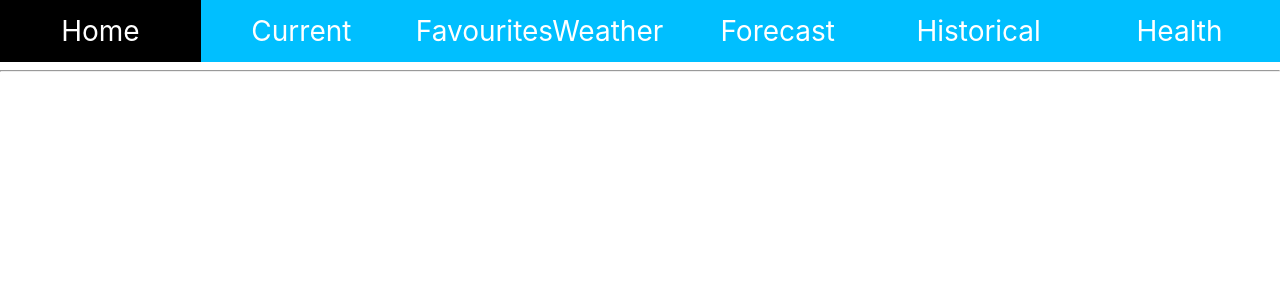
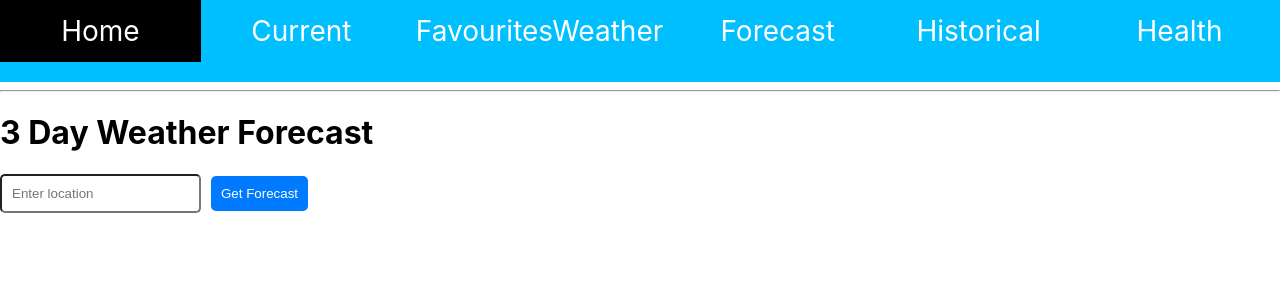
Before and after one commit to Sandyatech/tech-returner-final-project, a React (Create React App) app: page /forecast in a window 1280 px wide. Shown: the top 300 px of the page. Built offline with nearby package versions, Linux system fonts and the light colour scheme.

Commit message:
inital commit to test forcast page

```diff
--- a/package.json
+++ b/package.json
@@ -11,6 +11,7 @@
     "@types/react": "^18.0.28",
     "@types/react-dom": "^18.0.11",
     "@types/react-router-dom": "^5.3.3",
+    "axios": "^1.3.4",
     "react": "^18.2.0",
     "react-dom": "^18.2.0",
     "react-error-boundary": "^3.1.4",
--- a/src/App.css
+++ b/src/App.css
@@ -33,3 +33,58 @@ li {
     .menu:hover {
         background: black;
     }
+
+ul {
+  list-style: none;
+  margin: 0;
+  padding: 0;
+}
+
+li {
+  margin-bottom: 20px;
+}
+
+.container {
+  display: flex;
+  flex-wrap: wrap;
+}
+
+.card {
+  width: calc(20.33% - 10px);
+  margin-bottom: 20px;
+  background-color: #f2f2f2;
+  padding: 20px;
+  border-radius: 10px;
+  box-shadow: 0px 2px 4px rgba(0, 0, 0, 0.1);
+}
+
+
+.card img {
+  display: block;
+  margin: 10px auto;
+  max-width: 100%;
+}
+
+.form-container {
+  margin-bottom: 20px;
+}
+
+.form-container input {
+  padding: 10px;
+
+  border-radius: 5px;
+  margin-right: 10px;
+}
+
+.form-container button {
+  padding: 10px;
+  border: none;
+  border-radius: 5px;
+  background-color: #007bff;
+  color: #fff;
+  cursor: pointer;
+}
+
+.form-container button:hover {
+  background-color: #0069d9;
+}
--- a/src/components/Forecast.tsx
+++ b/src/components/Forecast.tsx
@@ -1,3 +1,117 @@
-const Forecast : React.FC = () => <></>;
+import React, { useState } from "react";
+import axios from "axios";
+import "../App.css";
+
+interface WeatherData {
+    date: string;
+    day: {
+        maxtemp_c: number;
+        mintemp_c: number;
+        condition: {
+            text: string;
+            icon: string;
+        };
+    };
+}
+
+interface CurrentWeatherData {
+    last_updated: string;
+    temp_c: number;
+    condition: {
+        text: string;
+        icon: string;
+    };
+    wind_kph: number;
+    humidity: number;
+    feelslike_c: number;
+    uv: number;
+}
+
+interface LocationData {
+    name: string;
+    region: string;
+    country: string;
+    localtime: string;
+}
+
+function Forecast() {
+    const [location, setLocation] = useState("");
+    const [forecast, setForecast] = useState<{ forecastday: WeatherData[] }>();
+    const [currentWeather, setCurrentWeather] = useState<CurrentWeatherData>();
+    const [locationData, setLocationData] = useState<LocationData>();
+
+    const handleSubmit = async (event: React.FormEvent<HTMLFormElement>) => {
+        event.preventDefault();
+
+        const options = {
+            method: "GET",
+            url: "https://weatherapi-com.p.rapidapi.com/forecast.json",
+            params: { q: location, days: "7" },
+            headers: {
+                "X-RapidAPI-Key":
+                    "92b61d7045msh8d56720ae538310p1e2cfbjsn9e998da755fd",
+                "X-RapidAPI-Host": "weatherapi-com.p.rapidapi.com",
+            },
+        };
+
+        try {
+            const response = await axios.request(options);
+            setForecast(response.data.forecast);
+            setCurrentWeather(response.data.current);
+            setLocationData(response.data.location);
+        } catch (error) {
+            console.error(error);
+        }
+    };
+
+    return (
+        <div>
+            <h1>3 Day Weather Forecast</h1>
+            <form onSubmit={handleSubmit} className="form-container">
+                <input
+                    type="text"
+                    placeholder="Enter location"
+                    value={location}
+                    onChange={(event) => setLocation(event.target.value)}
+                />
+                <button type="submit">Get Forecast</button>
+            </form>
+            {forecast && (
+                <ul className="container">
+                    {forecast.forecastday.map((day: WeatherData) => (
+                        <li key={day.date} className="card">
+                            <p>Date: {day.date}</p>
+                            <p>Max Temp: {day.day.maxtemp_c}</p>
+                            <p>Min Temp: {day.day.mintemp_c}</p>
+                            <p>Condition: {day.day.condition.text}</p>
+                            <img src={day.day.condition.icon} alt={day.day.condition.text} />
+                        </li>
+                    ))}
+                </ul>
+            )}
+
+            {locationData && (
+                <div>
+                    <h2>Current weather in {locationData.name}</h2>
+                    <p>Local time: {locationData.localtime}</p>
+                    {currentWeather && (
+                        <div className="card">
+                            <p>Last updated: {currentWeather.last_updated}</p>
+                            <p>Temperature: {currentWeather.temp_c}°C</p>
+                            <p>Condition: {currentWeather.condition.text}</p>
+                            <img
+                                src={currentWeather.condition.icon}
+                                alt={currentWeather.condition.text}
+                            />
+                            <p>Wind speed: {currentWeather.wind_kph} km/h</p>
+                            <p>Humidity: {currentWeather.humidity}%</p>
+                            <p>Feels like: {currentWeather.feelslike_c}°C</p>
+                            <p>UV index: {currentWeather.uv}</p>
+                        </div>
+                    )}
+                </div>
+            )}
+        </div>)
+}
 
 export default Forecast;
```
Also changed, not shown: 1 other file (tests, documents, lock files or other folders).
